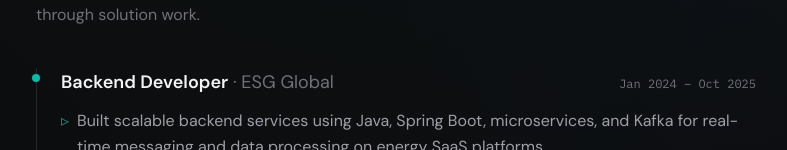
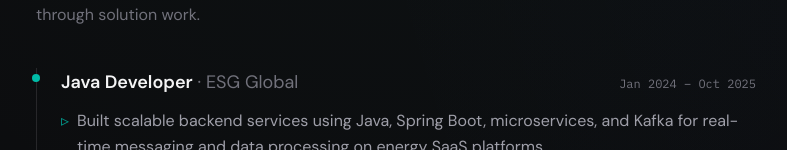
Before and after one commit to aymanthefirst/portfolio, a Next.js app: page /portfolio/ in a window 1280 px wide. Shown: the part 802-952 px from the top of the page, without its empty margins (244-1031 px from the left). Built offline with nearby package versions, Linux system fonts and the light colour scheme.

Commit message:
ESG role title: Java Developer.
Co-authored-by: Cursor <cursoragent@cursor.com>

```diff
--- a/src/data/profile.ts
+++ b/src/data/profile.ts
@@ -13,7 +13,7 @@ export const profile = {
 
   experience: [
     {
-      role: "Backend Developer",
+      role: "Java Developer",
       company: "ESG Global",
       start: "Jan 2024",
       end: "Oct 2025",
```
